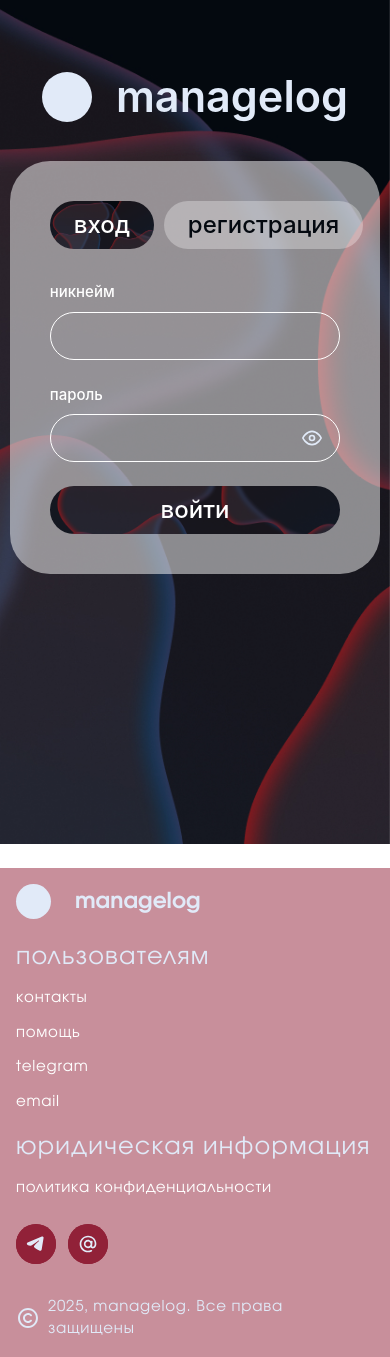
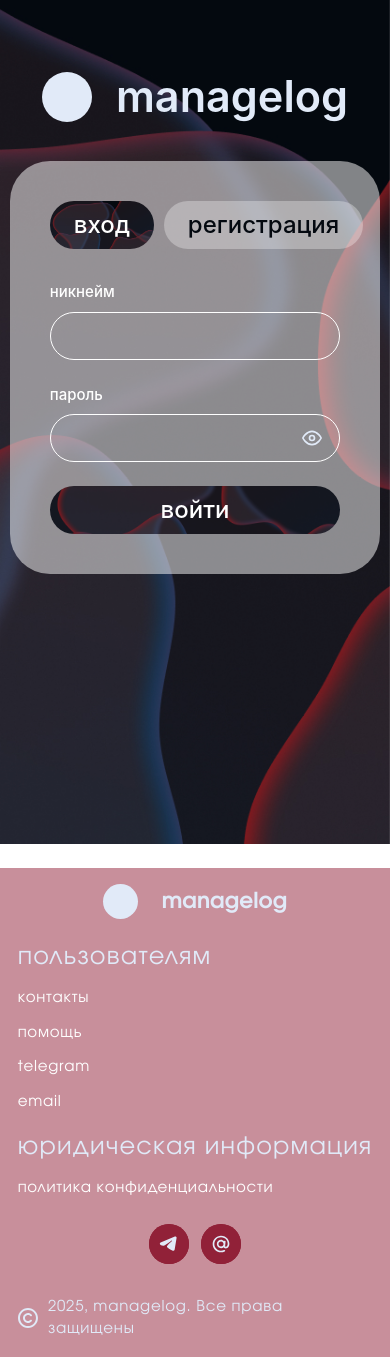
Before and after one commit to lunarmolly/managelog, a Vue app: page /auth in a window 390 px wide. Built offline with nearby package versions, Linux system fonts and the light colour scheme; no server answers.

Commit message:
Fixed mobile footer

```diff
--- a/src/components/common/Footer.vue
+++ b/src/components/common/Footer.vue
@@ -258,13 +258,14 @@
 @media (max-width: 768px) {
   .footer__content {
     flex-direction: column;
-    align-items: flex-start;
+    align-items: center;
     gap: 20px;
   }
 
   .footer__main {
     flex-direction: column;
     width: 100%;
+    align-items: center;
   }
 
   .footer__columns {
@@ -273,6 +274,15 @@
 
   .footer__right {
     width: 100%;
+    align-items: center;
+  }
+
+  .footer__social {
+    justify-content: center;
+  }
+
+  .footer__bottom {
+    justify-content: center;
   }
 }
 
```
